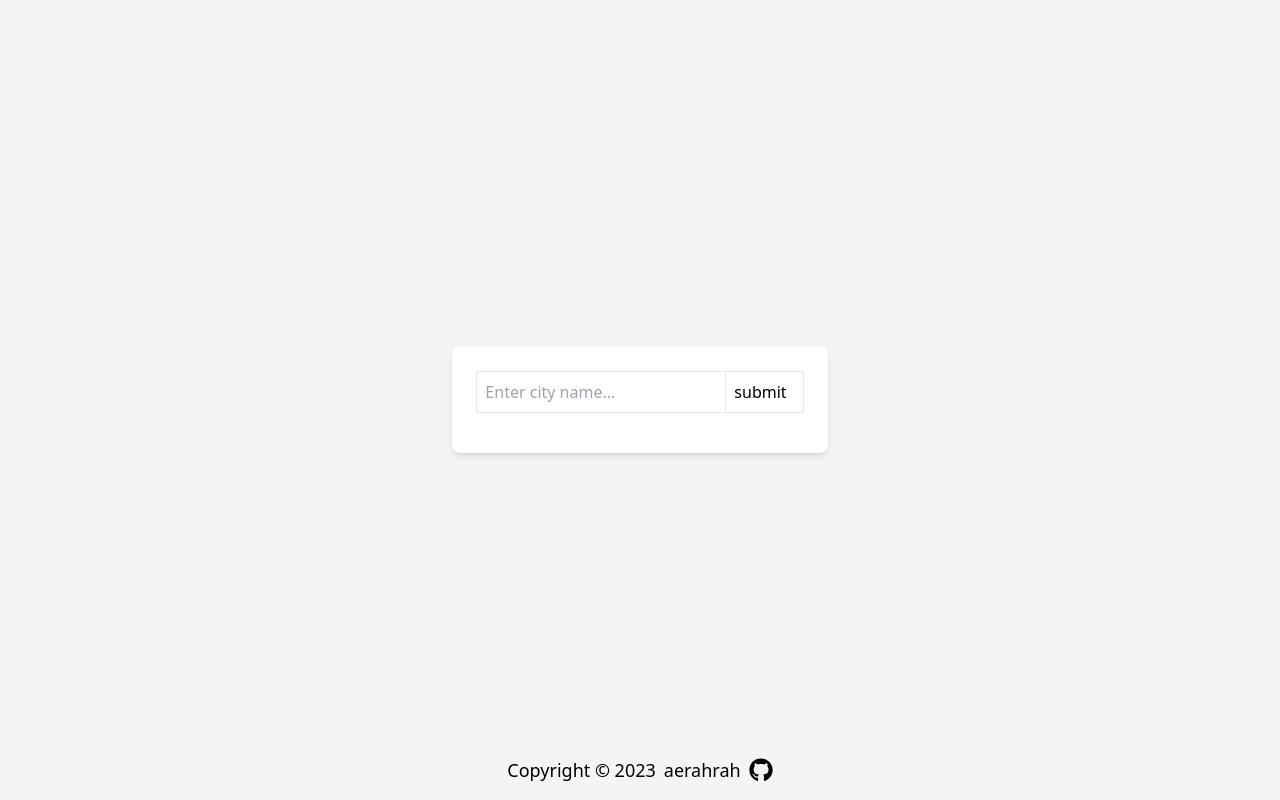
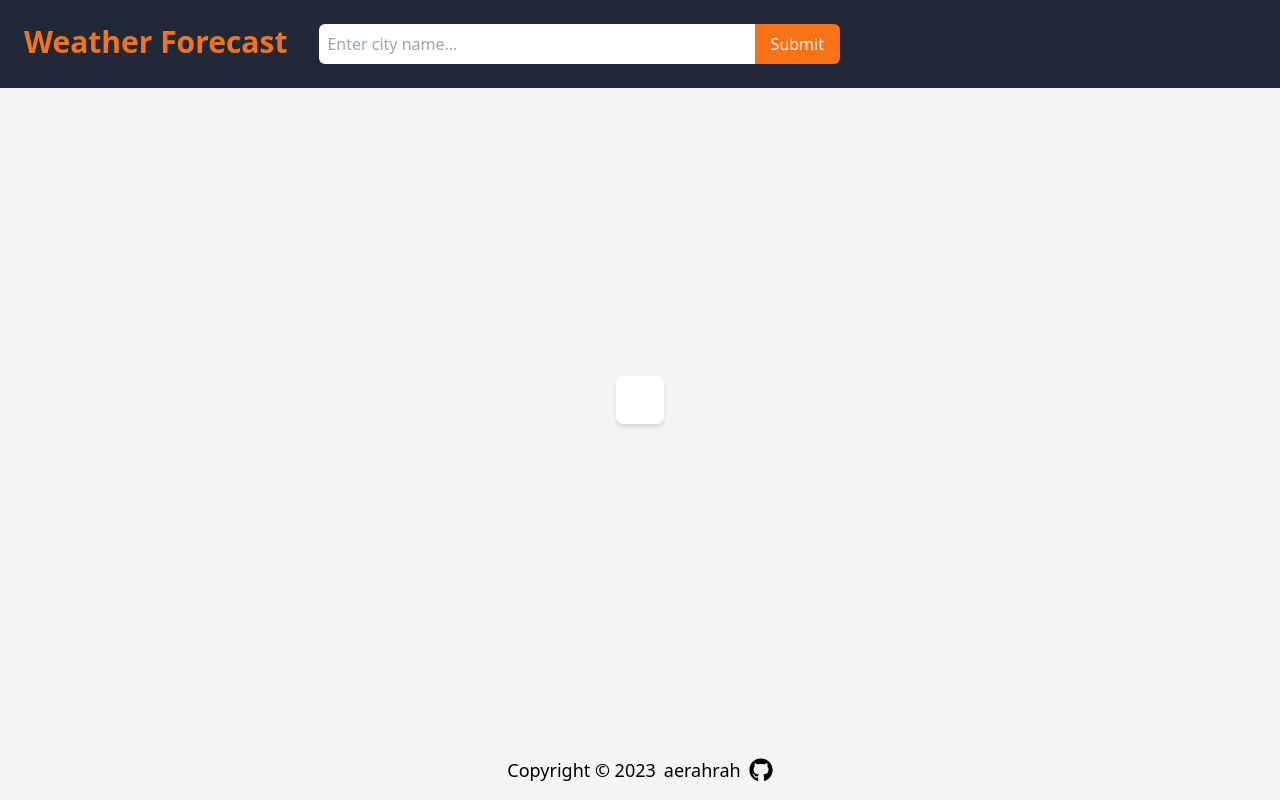
Before and after one commit to aerahrah/weather-app, a React (Vite) app: page / in a window 1280 px wide. Built offline with nearby package versions, Linux system fonts and the light colour scheme.

Commit message:
Add header, move search bar in header

```diff
--- a/src/components/api/weather_api.jsx
+++ b/src/components/api/weather_api.jsx
@@ -1,6 +1,8 @@
 import Axios from "axios";
 
-export const getWeatherForecast = async (lat, lon, api_key) => {
+const api_key = import.meta.env.VITE_API_KEY;
+
+export const getWeatherForecast = async (lat, lon) => {
   try {
     const response = await Axios.get(
       `https://api.openweathermap.org/data/2.5/weather?lat=${lat}&lon=${lon}&appid=${api_key}`
@@ -11,7 +13,7 @@ export const getWeatherForecast = async (lat, lon, api_key) => {
   }
 };
 
-export const getCityMeridian = async (cityName, api_key) => {
+export const getCityMeridian = async (cityName) => {
   try {
     const response = await Axios.get(
       `https://api.openweathermap.org/geo/1.0/direct?q=${cityName}&limit=10&appid=${api_key}`,
--- /dev/null
+++ b/src/components/header/header.jsx
@@ -0,0 +1,18 @@
+import SearchCityName from "./searchCity";
+
+const Header = ({ cityName, setCityName, handleSubmitInputCity }) => {
+  return (
+    <header className="absolute top-0 fixed  p-6  bg-gray-800 w-full flex gap-8">
+      <h1 className="text-3xl font-bold text-center text-orange-500">
+        Weather Forecast
+      </h1>
+      <SearchCityName
+        cityName={cityName}
+        setCityName={setCityName}
+        handleSubmitInputCity={handleSubmitInputCity}
+      />
+    </header>
+  );
+};
+
+export default Header;
--- /dev/null
+++ b/src/components/header/searchCity.jsx
@@ -0,0 +1,21 @@
+const SearchCityName = ({ cityName, setCityName, handleSubmitInputCity }) => {
+  return (
+    <div className=" rounded-md ">
+      <input
+        className="outline-0 min-w-[34vw] p-2 rounded-l-md"
+        type="text"
+        value={cityName}
+        placeholder="Enter city name..."
+        onChange={(e) => setCityName(e.target.value)}
+      />
+      <button
+        className="bg-orange-500 text-gray-100 p-2 px-4 rounded-r-md"
+        onClick={handleSubmitInputCity}
+      >
+        Submit
+      </button>
+    </div>
+  );
+};
+
+export default SearchCityName;
--- a/src/components/weatherApp.jsx
+++ b/src/components/weatherApp.jsx
@@ -1,18 +1,15 @@
 import React, { useEffect, useState } from "react";
 import { getCityMeridian, getWeatherForecast } from "./api/weather_api";
 import { convertTimestamp } from "./convertTimestamp";
+import Header from "./header/header";
 import Footer from "./footer";
 const WeatherApp = () => {
-  const api_key = import.meta.env.VITE_API_KEY;
   const [cityName, setCityName] = useState("");
   const [weatherForecast, setWeatherForecast] = useState({
     weather: [],
-    country: "",
+    main: [],
+    sys: [],
     cityName: "",
-    temp: "",
-    humidity: "",
-    min_temp: "",
-    max_temp: "",
     dayName: "",
   });
   const [meridian, setMeridian] = useState({
@@ -21,14 +18,12 @@ const WeatherApp = () => {
   });
 
   const handleSubmitInputCity = () => {
-    getCityMeridian(cityName, api_key)
+    getCityMeridian(cityName)
       .then((data) => {
         console.log(data[0]);
         setMeridian({
           lat: data[0].lat,
           lon: data[0].lon,
-          state: data[0].state,
-          country: data[0].country,
         });
       })
       .catch((err) => {
@@ -38,17 +33,19 @@ const WeatherApp = () => {
 
   useEffect(() => {
     if (meridian.lat && meridian.lon) {
-      getWeatherForecast(meridian.lat, meridian.lon, api_key)
+      getWeatherForecast(meridian.lat, meridian.lon)
         .then((data) => {
           console.log(data);
-          const weatherData = data.weather[0];
-
+          console.log(data.sys.country);
           setWeatherForecast((prevForecast) => ({
             ...prevForecast,
-            weather: [weatherData],
+            weather: [data.weather[0]],
+            sys: [data.sys],
+            main: [data.main],
+            cityName: data.name,
             dayName: convertTimestamp(data.dt),
           }));
-          console.log(weatherData);
+          console.log(weatherForecast.main[0].temp);
         })
         .catch((err) => {
           console.log(err);
@@ -58,37 +55,26 @@ const WeatherApp = () => {
 
   return (
     <div className="flex flex-col bg-gray-100 justify-center items-center min-h-[100vh]">
+      <Header
+        cityName={cityName}
+        setCityName={setCityName}
+        handleSubmitInputCity={handleSubmitInputCity}
+      />
+
       <div className="bg-white p-6 rounded-lg shadow-md ">
-        <div className="border-[1px] px-2 mb-4">
-          <input
-            className="outline-0 min-w-[15rem] "
-            type="text"
-            value={cityName}
-            placeholder="Enter city name..."
-            onChange={(e) => setCityName(e.target.value)}
-          />
-          <button
-            className="border-l-[1px] p-2"
-            onClick={handleSubmitInputCity}
-          >
-            submit
-          </button>
-        </div>
-        <div>
-          {meridian.lat && (
-            <ul>
-              <li>Latitude: {meridian.lat}</li>
-              <li>Longitude: {meridian.lon}</li>
-            </ul>
-          )}
-        </div>
         <div>
           {weatherForecast.weather.length > 0 && (
             <ul>
               <li>Description: {weatherForecast.weather[0].description}</li>
               <li>Icon: {weatherForecast.weather[0].icon}</li>
               <li>Main: {weatherForecast.weather[0].main}</li>
-              <li>Day Name: {weatherForecast.dayName}</li>
+              <li>Day Name: {weatherForecast.sys[0].country}</li>
+              <div>
+                <img
+                  src={`https://openweathermap.org/img/wn/${weatherForecast.weather[0].icon}@2x.png`}
+                  alt=""
+                />
+              </div>
             </ul>
           )}
         </div>
```
